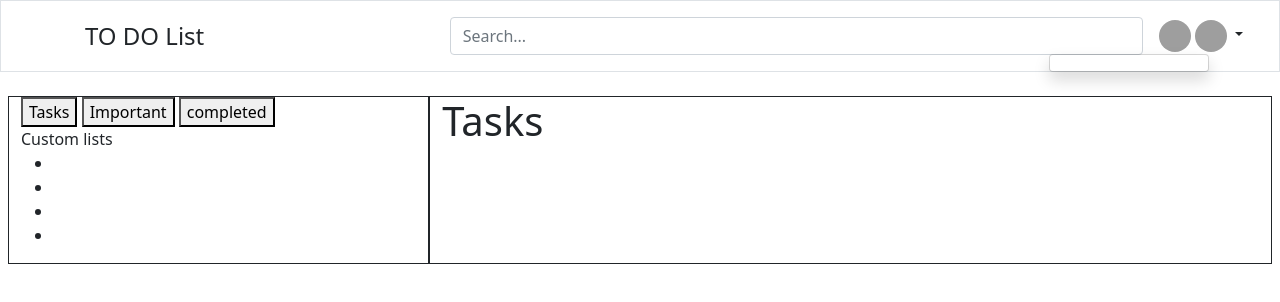
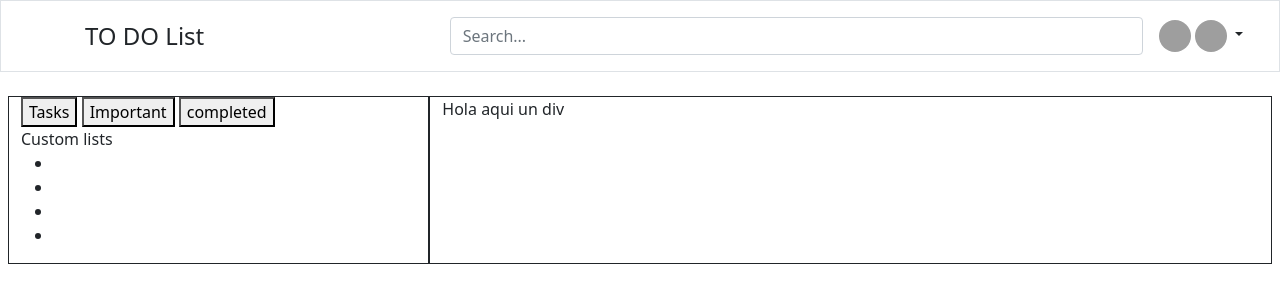
Before and after one commit to cicu90/Todo-list, a website: page index.html in a window 1280 px wide. Drawn offline with nearby package versions, Linux system fonts and the light colour scheme; grey boxes are pictures that could not be loaded.

Commit message:
create a div in main-content

```diff
--- a/index.html
+++ b/index.html
@@ -30,7 +30,7 @@
           <img src="https://avatars.githubusercontent.com/u/91063081?v=4" alt="mdo" width="32" height="32" class="rounded-circle">
           <img src="https://avatars.githubusercontent.com/u/50864697?s=400&v=4" alt="mdo" width="32" height="32" class="rounded-circle">
         </a>
-        <ul class="dropdown-menu text-small shadow show" aria-labelledby="dropdownUser2" style="position: absolute; inset: 0px auto auto 0px; margin: 0px; transform: translate3d(-110px, 34px, 0px);" data-popper-placement="bottom-end">
+        <!-- <ul class="dropdown-menu text-small shadow show" aria-labelledby="dropdownUser2" style="position: absolute; inset: 0px auto auto 0px; margin: 0px; transform: translate3d(-110px, 34px, 0px);" data-popper-placement="bottom-end"> -->
           <!-- <li><a class="dropdown-item" href="#">New project...</a></li>
           <li><a class="dropdown-item" href="#">Settings</a></li>
           <li><a class="dropdown-item" href="#">Profile</a></li>
@@ -67,8 +67,7 @@
     </div>
   </div>
   <!--main center-->
-  <div class="mainContainer col-8">
-    <h1>Tasks</h1>
+  <div id="main-content" class="mainContainer col-8" value="main">
   </div>
   </section>
 </main>
--- a/main.js
+++ b/main.js
@@ -1,9 +1,22 @@
-var tasks = document.getElementById("tasksBtn");
+const tasks = document.getElementById("tasksBtn");
+const main = document.getElementById("main-content");
 
-
-tasks.addEventListener("click", function(){
-  console.log("hola");
+var divMain = document.createElement("div");
+divMain.setAttribute("class", "divMain");
+divMain.innerHTML = "Hola aqui un div";
+main.appendChild(divMain);
 
 
 
-})
+// function addNewTask(){
+
+//   ("input").setAttribute("class", "addTasks");
+//   ("input").
+// }
+
+// tasks.addEventListener("click", function(){
+//   console.log("hola");
+
+
+
+// })
```
